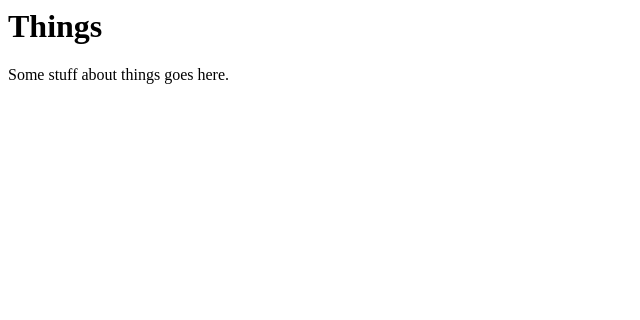
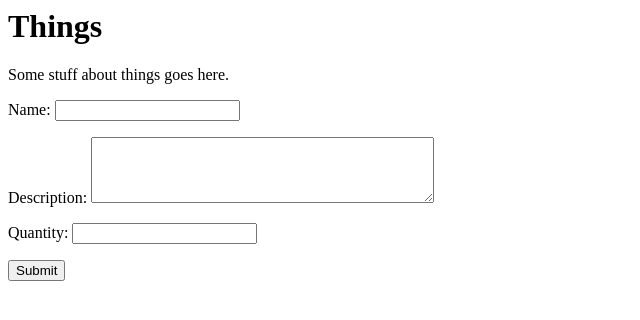
Before and after one commit to KCL-SEG/things-2-ed-Aleen, a Django app: page / in a window 1280 px wide. Shown: the top 320 px of the page, without its empty margins (0-640 px from the left). Run offline with Django 3.2, Linux system fonts and the light colour scheme.

Commit message:
home.htmlD

```diff
--- a/things/templates/home.html
+++ b/things/templates/home.html
@@ -1,11 +1,16 @@
+<!-- home.html -->
 <html>
 <head>
   <title>Things</title>
 </head>
 <body>
-  <h1>
-    Things
-  </h1>
+  <h1>Things</h1>
   <p>Some stuff about things goes here.</p>
+
+  <form method="post">
+    {% csrf_token %}
+    {{ form.as_p }}
+    <button type="submit">Submit</button>
+  </form>
 </body>
 </html>
```
